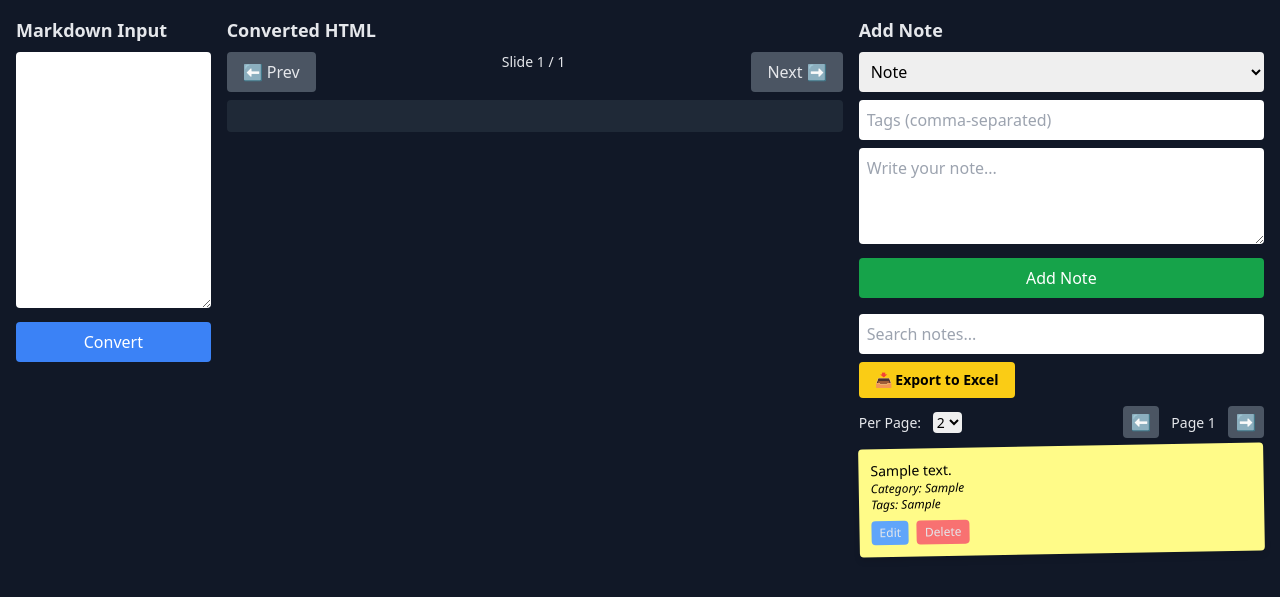
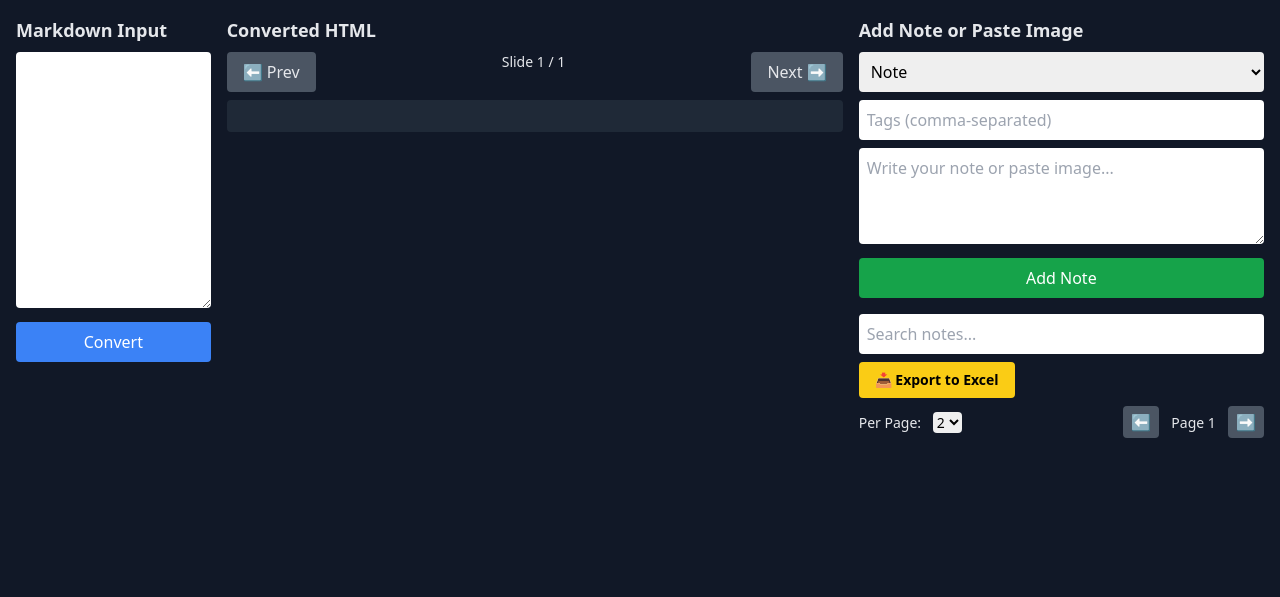
Before and after one commit to gauravsharrma/flask-notes-app, a Flask app: page / in a window 1280 px wide. Shown: the top 597 px of the page. Run offline with Flask 3, Linux system fonts and the light colour scheme; tables that the repository leaves empty hold one stand-in row (values such as "Sample post"); some libraries are stand-ins or nearby versions.

Commit message:
Update index.html

```diff
--- a/templates/index.html
+++ b/templates/index.html
@@ -39,7 +39,7 @@
 
     <!-- Notes Section -->
     <div class="col-span-12 lg:col-span-4">
-      <h2 class="text-lg font-semibold mb-2">Add Note</h2>
+      <h2 class="text-lg font-semibold mb-2">Add Note or Paste Image</h2>
       <select id="categoryInput" class="w-full p-2 text-black rounded mb-2">
         <option value="Note">Note</option>
         <option value="Todo">Todo</option>
@@ -49,7 +49,7 @@
       </select>
       <input id="tagsInput" class="w-full p-2 text-black rounded mb-2" placeholder="Tags (comma-separated)" list="tagSuggestions">
       <datalist id="tagSuggestions"></datalist>
-      <textarea id="noteInput" class="w-full h-24 p-2 text-black rounded mb-2" placeholder="Write your note..."></textarea>
+      <textarea id="noteInput" class="w-full h-24 p-2 text-black rounded mb-2" placeholder="Write your note or paste image..."></textarea>
       <button onclick="addNote()" class="w-full bg-green-600 hover:bg-green-700 text-white py-2 rounded mb-4">Add Note</button>
 
       <input type="text" id="searchInput" placeholder="Search notes..." class="w-full p-2 text-black rounded mb-2" oninput="searchNotes()">
@@ -77,167 +77,22 @@
 
   <script src="https://cdn.jsdelivr.net/npm/marked/marked.min.js"></script>
   <script>
-    let currentSlide = 0;
-    let slides = [];
-    let currentPage = 0;
-    let perPage = 2;
-    let currentSearch = '';
-    let totalNotes = 0;
-
-    function convertMarkdown() {
-      const raw = document.getElementById('markdownInput').value;
-      slides = raw
-        .split('---')
-        .map(s => s.trim())
-        .filter(s => s && !/^[\-\s]*$/.test(s));
-
-      currentSlide = 0;
-      renderSlide();
-    }
-
-    function renderSlide() {
-      const slide = slides[currentSlide] || '';
-      document.getElementById('markdownOutput').innerHTML = marked.parse(slide);
-      document.getElementById('slideNum').innerText = currentSlide + 1;
-      document.getElementById('slideTotal').innerText = slides.length;
-      document.getElementById('prevSlideBtn').disabled = currentSlide === 0;
-      document.getElementById('nextSlideBtn').disabled = currentSlide === slides.length - 1;
-    }
-
-    function prevSlide() {
-      if (currentSlide > 0) {
-        currentSlide--;
-        renderSlide();
+    // Handle image paste
+    document.getElementById('noteInput').addEventListener('paste', function (event) {
+      const items = event.clipboardData.items;
+      for (let item of items) {
+        if (item.type.indexOf('image') !== -1) {
+          const file = item.getAsFile();
+          const reader = new FileReader();
+          reader.onload = function (event) {
+            const base64Image = event.target.result;
+            const noteInput = document.getElementById('noteInput');
+            noteInput.value += `\n![pasted image](${base64Image})`;
+          };
+          reader.readAsDataURL(file);
+        }
       }
-    }
-
-    function nextSlide() {
-      if (currentSlide < slides.length - 1) {
-        currentSlide++;
-        renderSlide();
-      }
-    }
-
-    function fetchTags() {
-      fetch('/tags')
-        .then(res => {
-          if (!res.ok) throw new Error('Server error while fetching tags');
-          return res.json();
-        })
-        .then(tags => {
-          const list = document.getElementById('tagSuggestions');
-          list.innerHTML = tags.map(tag => `<option value="${tag}">`).join('');
-        })
-        .catch(err => console.error('Fetch tags failed:', err));
-    }
-
-    function fetchNotes() {
-      fetch(`/notes?search=${currentSearch}&page=${currentPage}&per_page=${perPage}`)
-        .then(res => {
-          if (!res.ok) throw new Error('Server error while fetching notes');
-          return res.json();
-        })
-        .then(data => {
-          totalNotes = data.total;
-          renderNotes(data.notes);
-        })
-        .catch(err => console.error('Fetch notes failed:', err));
-    }
-
-    function renderNotes(notes) {
-      const container = document.getElementById('notesContainer');
-      container.innerHTML = '';
-      notes.forEach(note => {
-        const noteEl = document.createElement('div');
-        noteEl.className = 'p-3 rounded post-it';
-        noteEl.innerHTML = `
-          <div class="text-sm text-black wrap-text">${note.text}</div>
-          <div class="text-xs text-black italic">Category: ${note.category || 'Note'}</div>
-          <div class="text-xs text-black italic mb-2">Tags: ${note.tags || ''}</div>
-          <div class="mt-2 flex space-x-2">
-            <button class="text-xs bg-blue-400 px-2 py-1 rounded edit-btn" data-id="${note.id}" data-text="${encodeURIComponent(note.text)}">Edit</button>
-            <button onclick="deleteNote(${note.id})" class="text-xs bg-red-400 px-2 py-1 rounded">Delete</button>
-          </div>
-        `;
-        container.appendChild(noteEl);
-      });
-
-      document.querySelectorAll('.edit-btn').forEach(button => {
-        button.onclick = () => {
-          const id = button.getAttribute('data-id');
-          const oldText = decodeURIComponent(button.getAttribute('data-text'));
-          editNote(id, oldText);
-        };
-      });
-
-      document.getElementById('notesPage').innerText = currentPage + 1;
-      document.getElementById('prevNotesBtn').disabled = currentPage === 0;
-      const lastPage = Math.ceil(totalNotes / perPage) - 1;
-      document.getElementById('nextNotesBtn').disabled = currentPage >= lastPage;
-    }
-
-    function addNote() {
-      const noteText = document.getElementById('noteInput').value.trim();
-      const category = document.getElementById('categoryInput').value;
-      const tags = document.getElementById('tagsInput').value.trim();
-      if (!noteText) return;
-      fetch('/notes', {
-        method: 'POST',
-        headers: { 'Content-Type': 'application/json' },
-        body: JSON.stringify({ text: noteText, category, tags })
-      }).then(() => {
-        document.getElementById('noteInput').value = '';
-        document.getElementById('tagsInput').value = '';
-        fetchNotes();
-      });
-    }
-
-    function editNote(id, oldText) {
-      const newText = prompt('Edit note:', oldText);
-      if (newText !== null) {
-        fetch(`/notes/${id}`, {
-          method: 'PUT',
-          headers: { 'Content-Type': 'application/json' },
-          body: JSON.stringify({ text: newText })
-        }).then(fetchNotes);
-      }
-    }
-
-    function deleteNote(id) {
-      if (confirm('Delete this note?')) {
-        fetch(`/notes/${id}`, { method: 'DELETE' }).then(fetchNotes);
-      }
-    }
-
-    function updateNotesPerPage() {
-      perPage = parseInt(document.getElementById('notesPerPage').value);
-      currentPage = 0;
-      fetchNotes();
-    }
-
-    function prevNotesPage() {
-      if (currentPage > 0) {
-        currentPage--;
-        fetchNotes();
-      }
-    }
-
-    function nextNotesPage() {
-      const lastPage = Math.ceil(totalNotes / perPage) - 1;
-      if (currentPage < lastPage) {
-        currentPage++;
-        fetchNotes();
-      }
-    }
-
-    function searchNotes() {
-      currentSearch = document.getElementById('searchInput').value.toLowerCase();
-      currentPage = 0;
-      fetchNotes();
-    }
-
-    fetchTags();
-    fetchNotes();
+    });
   </script>
 </body>
 </html>
```
